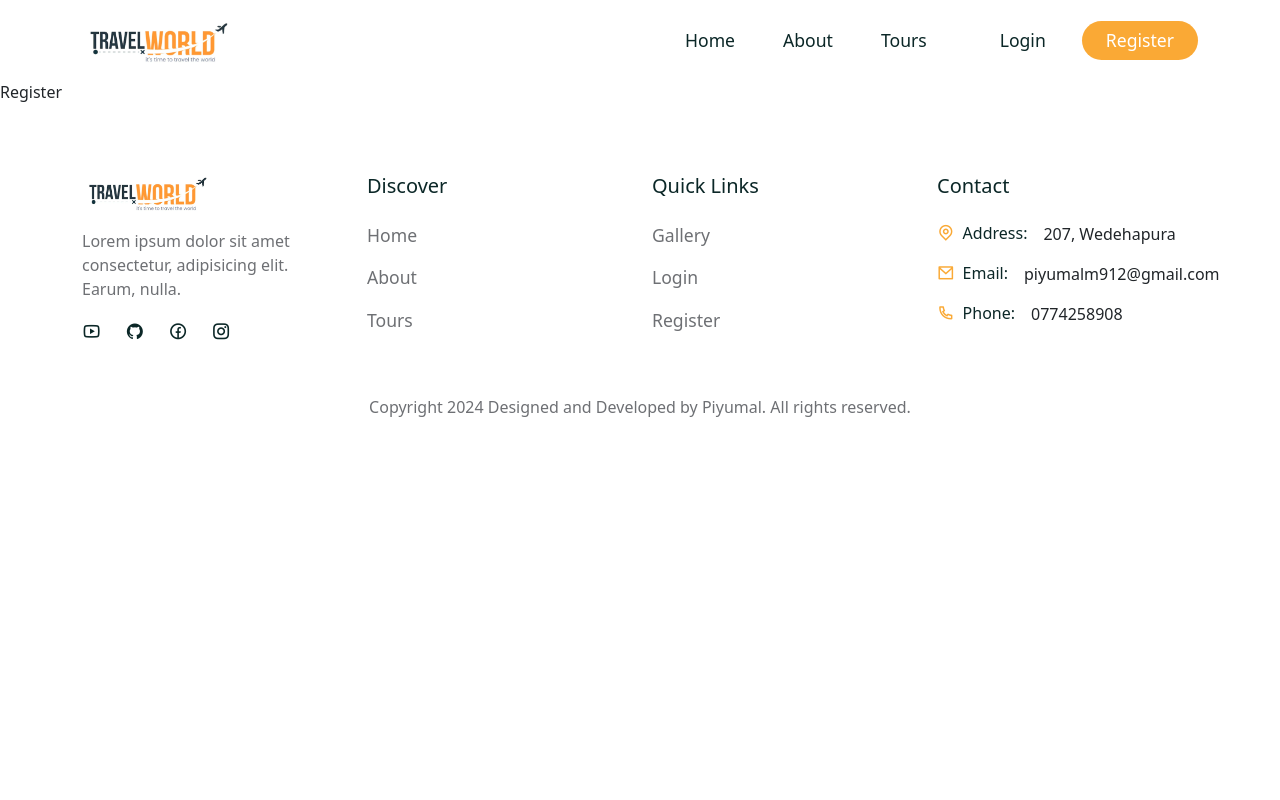
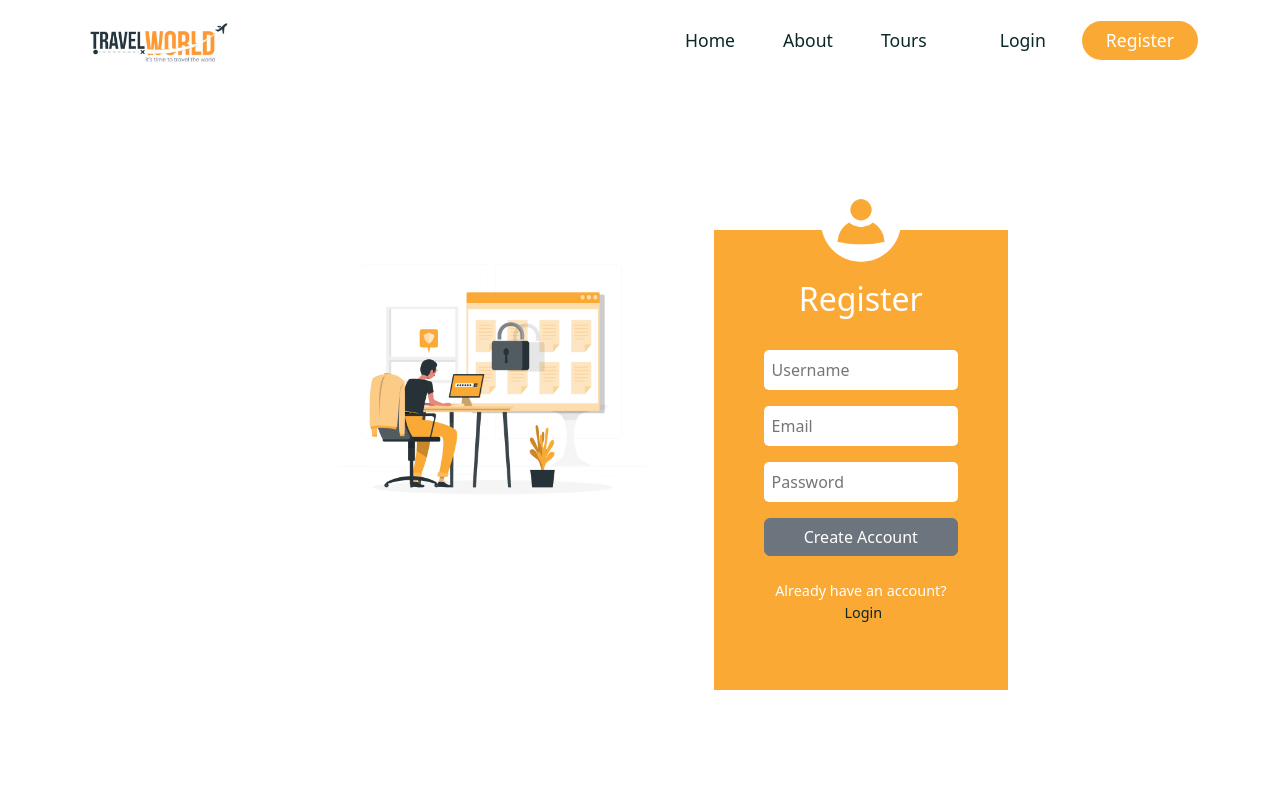
Before and after one commit to PiyumalKK/Tour-Management, a React (Create React App) app in the folder frontend/: page /register in a window 1280 px wide. Shown: the top 800 px of the page. Built offline with nearby package versions, Linux system fonts and the light colour scheme; a web font is replaced by a local one.

Commit message:
Login and register pages

```diff
--- a/frontend/src/pages/Login.jsx
+++ b/frontend/src/pages/Login.jsx
@@ -1,7 +1,61 @@
-import React from 'react'
+import React, { useState } from 'react'
+import '../styles/login.css';
+import { Container, Row, Col, Form, FormGroup, Button } from 'reactstrap';
+import { Link} from 'react-router-dom';
+import loginImg from '../assets/images/login.png'
+import userIcon from '../assets/images/user.png'
+
 
 export default function Login() {
+
+  const [credentials,setCredentials]=useState({
+   email:undefined,
+   passwords:undefined,
+})
+
+  const handleChange = e => {
+    setCredentials(prev=>({...prev,[e.target.id]:e.target.value}))
+
+};
+
+const handleClick = e => {
+  e.preventDefault();
+
+};
+
   return (
-    <div>Login</div>
+    <section>
+      <Container>
+        <Row>
+          <Col lg='8' className='m-auto'>
+             <div className="login__container d-flex justify-content-between">
+              <div className="login__img">
+                <img src={loginImg} alt="" />
+              </div>
+              <div className="login__form">
+                <div className="user">
+                  <img src={userIcon} alt="" />
+                </div>
+                <h2>Log in</h2>
+
+                <Form onSubmit={handleClick}>
+                  <FormGroup>
+                    <input type='email' placeholder='Email' required id='email' onChange={handleChange}/>
+                  </FormGroup>
+                  <FormGroup>
+                    <input type='password' placeholder='Password' required id='password' onChange={handleChange}/>
+                  </FormGroup>
+                  <Button className='btn secondory__btn auth__btn' type='submit'>
+  Login
+</Button>
+
+                </Form>
+                <p>Don't have an account? <Link to='/register'>Create </Link></p>
+              </div>
+             </div>
+          </Col>
+        </Row>
+      </Container>
+    </section>
   )
 }
--- a/frontend/src/pages/Register.jsx
+++ b/frontend/src/pages/Register.jsx
@@ -1,7 +1,65 @@
-import React from 'react'
+import React, { useState } from 'react'
+import '../styles/register.css';
+import { Container, Row, Col, Form, FormGroup, Button } from 'reactstrap';
+import { Link} from 'react-router-dom';
+import registerImg from '../assets/images/register.png'
+import userIcon from '../assets/images/user.png'
+
 
 export default function Register() {
+
+  const [credentials,setCredentials]=useState({
+    username:undefined,
+   email:undefined,
+   passwords:undefined,
+})
+
+  const handleChange = e => {
+    setCredentials(prev=>({...prev,[e.target.id]:e.target.value}))
+
+};
+
+const handleClick = e => {
+  e.preventDefault();
+
+};
+
   return (
-    <div>Register</div>
+    <section>
+      <Container>
+        <Row>
+          <Col lg='8' className='m-auto'>
+             <div className="register__container d-flex justify-content-between">
+              <div className="register__img">
+                <img src={registerImg} alt="" />
+              </div>
+              <div className="register__form">
+                <div className="user">
+                  <img src={userIcon} alt="" />
+                </div>
+                <h2>Register</h2>
+
+                <Form onSubmit={handleClick}>
+                <FormGroup>
+                    <input type='text' placeholder='Username' required id='username' onChange={handleChange}/>
+                  </FormGroup>
+                  <FormGroup>
+                    <input type='email' placeholder='Email' required id='email' onChange={handleChange}/>
+                  </FormGroup>
+                  <FormGroup>
+                    <input type='password' placeholder='Password' required id='password' onChange={handleChange}/>
+                  </FormGroup>
+                  <Button className='btn secondory__btn auth__btn' type='submit'>
+                   Create Account
+                  </Button>
+
+                </Form>
+                <p>Already have an account? <Link to='/login'>Login </Link></p>
+              </div>
+             </div>
+          </Col>
+        </Row>
+      </Container>
+    </section>
   )
 }
--- /dev/null
+++ b/frontend/src/styles/login.css
@@ -0,0 +1,86 @@
+.login__img{
+    width: 60%;
+    text-align: center;
+
+}
+
+.login__img img {
+    width: 70%;
+    object-fit: contain;
+
+}
+
+.login__form{
+    padding: 50px;
+    background: var(--secondary-color);
+    position: relative;
+
+
+}
+
+.login__container{
+    box-shadow: rgba(17, 12, 46, 0.15);
+    margin-top: 100px;
+}
+
+.login__form .user{
+    width: 80px;
+    height: 80px;
+    position: absolute;
+    top: -9%;
+    left: 50%;
+    transform: translate(-50%,-9%);
+}
+
+.login__form .user img{
+    width: 100%;
+
+}
+
+.login__form h2{
+    color: #fff;
+    text-align: center;
+    margin-bottom: 2rem;
+}
+
+.login__form{
+    width: 40%;
+
+}
+
+.login__form input{
+    width: 100%;
+    padding: .5rem;
+    border-radius: 5px;
+    border: none;
+    font-size: 1rem;
+    color: var(--heading-color);
+
+
+}
+
+.login__form input:focus{
+    outline: none;
+
+}
+
+.auth__btn{
+    background: var(--heading-color);
+    width: 100%;
+    color: #fff !important;
+}
+
+.login__form p{
+    font-size: .9rem;
+    color: #fff;
+    margin-top: 1.5rem;
+    text-align: center;
+}
+
+.login__form p a{
+    color: var(--heading-color);
+    text-decoration: none;
+    margin-left: 5px;
+    font-weight: 500;
+
+}
--- /dev/null
+++ b/frontend/src/styles/register.css
@@ -0,0 +1,86 @@
+.register__img{
+    width: 60%;
+    text-align: center;
+
+}
+
+.register__img img {
+    width: 70%;
+    object-fit: contain;
+
+}
+
+.register__form{
+    padding: 50px;
+    background: var(--secondary-color);
+    position: relative;
+
+
+}
+
+.register__container{
+    box-shadow: rgba(17, 12, 46, 0.15);
+    margin-top: 100px;
+}
+
+.register__form .user{
+    width: 80px;
+    height: 80px;
+    position: absolute;
+    top: -9%;
+    left: 50%;
+    transform: translate(-50%,-9%);
+}
+
+.register__form .user img{
+    width: 100%;
+
+}
+
+.register__form h2{
+    color: #fff;
+    text-align: center;
+    margin-bottom: 2rem;
+}
+
+.register__form{
+    width: 40%;
+
+}
+
+.register__form input{
+    width: 100%;
+    padding: .5rem;
+    border-radius: 5px;
+    border: none;
+    font-size: 1rem;
+    color: var(--heading-color);
+
+
+}
+
+.register__form input:focus{
+    outline: none;
+
+}
+
+.auth__btn{
+    background: var(--heading-color);
+    width: 100%;
+    color: #fff !important;
+}
+
+.register__form p{
+    font-size: .9rem;
+    color: #fff;
+    margin-top: 1.5rem;
+    text-align: center;
+}
+
+.register__form p a{
+    color: var(--heading-color);
+    text-decoration: none;
+    margin-left: 5px;
+    font-weight: 500;
+
+}
```
